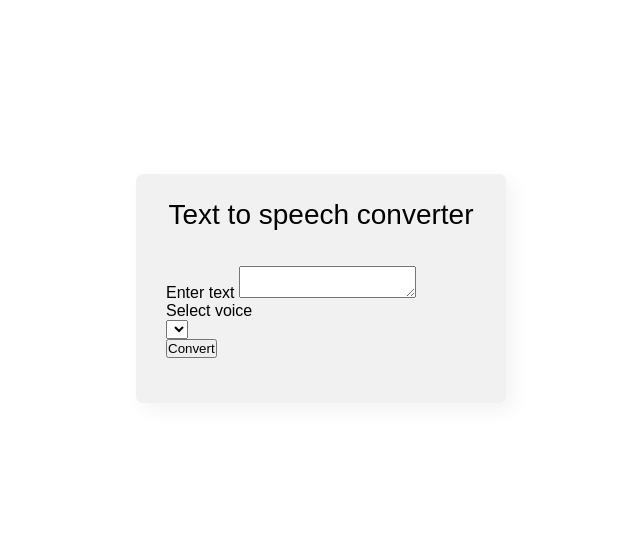
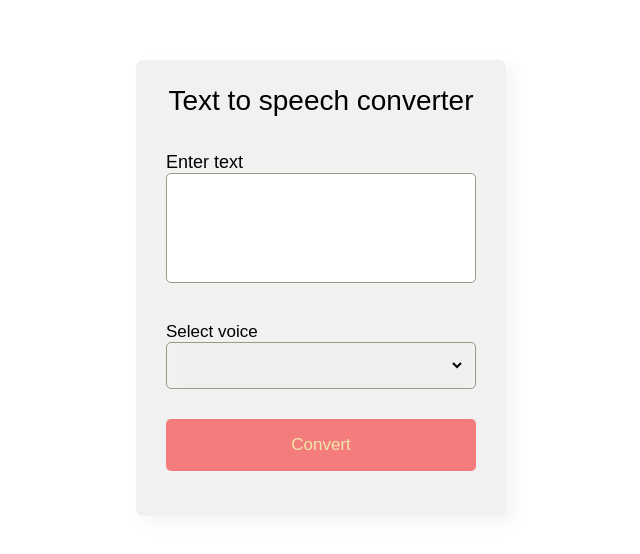
Before and after one commit to SwamiTheDev/Listen-to-Learn, a plain HTML site: page index.html in a window 1280 px wide. Shown: the part 112-666 px from the top of the page, without its empty margins (319-959 px from the left). Drawn offline with Linux system fonts and the light colour scheme.

Commit message:
set the form desgin

```diff
--- a/style.css
+++ b/style.css
@@ -26,3 +26,76 @@ body {
 .wrap form {
     margin: 35px 0 20px;
 }
+form .row {
+    margin: 35px 0 20px;
+}
+form.row {
+    display: flex;
+    margin-bottom: 20px;
+    flex-direction: column;
+}
+form .row label {
+    font-size: 18px;
+    margin-bottom: 5px;
+}
+form .row:nth-child(2) label {
+    font-size: 17px;
+}
+form :where(textarea, select, button) {
+    outline: none;
+    width: 100%;
+    height: 100%;
+    border: none;
+    border-radius: 5px;
+}
+
+form .row textarea {
+    resize: none;
+    height: 110px;
+    font-size: 15px;
+    padding: 8px 10px;
+    border: 1px solid #998;
+}
+
+form .row textarea::-webkit-scrollbar {
+    width: 0px;
+}
+
+form .row .outer {
+    height: 47px;
+    display: flex;
+    padding: 0 10px;
+    align-items: center;
+    justify-content: center;
+    border-radius: 5px;
+    border: 1px solid #998;
+}
+
+form .row .select {
+    font-size: 14px;
+    background: none;
+}
+
+form .row select::-webkit-scrollbar-track {
+    background: #fff;
+}
+
+form .row select::-webkit-scrollbar-thumb {
+    background: #889;
+    border-radius: 8px;
+    border-right: 2px solid #fff;
+}
+
+form button {
+    height: 52px;
+    color: palegoldenrod;
+    font-size: 17px;
+    cursor: pointer;
+    margin-top: 10px;
+    background: #F47C7C;
+    transition: 0.3s ease;
+}
+
+form button:hover {
+    background: #C2DED1;
+}
```
